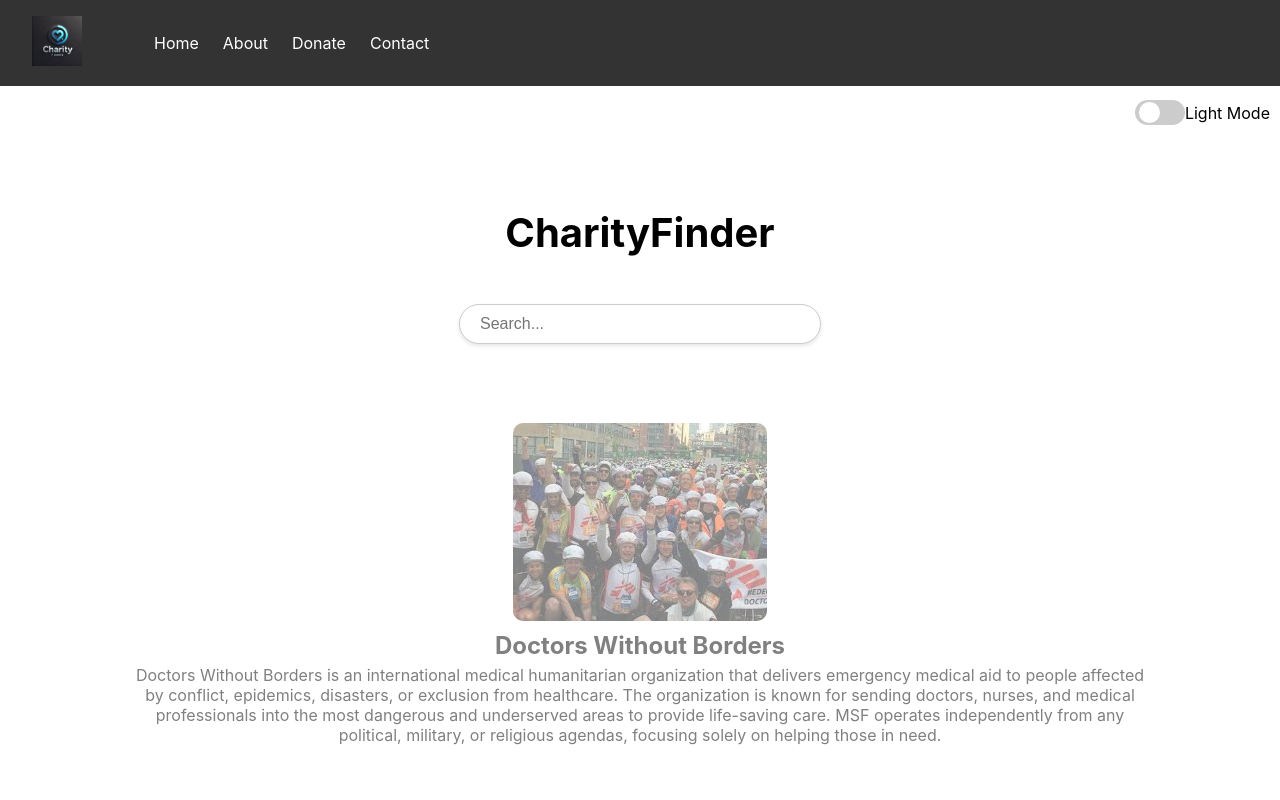
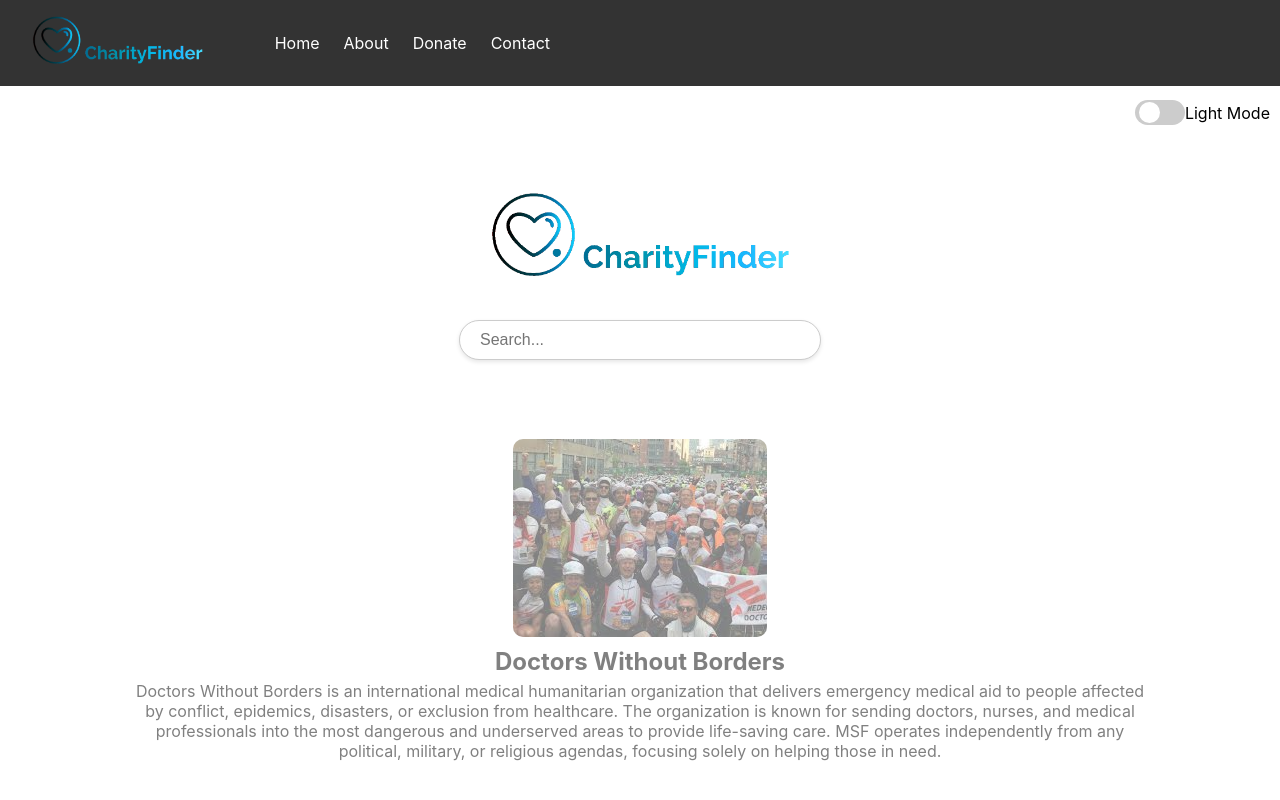
Before and after one commit to jorrtayl/CharityFinder, a React (Create React App) app in the folder charityfinder/: page / in a window 1280 px wide. Shown: the top 800 px of the page. Built offline with nearby package versions, Linux system fonts and the light colour scheme.

Commit message:
Changed logo, still uncertain.

```diff
--- a/charityfinder/src/frontend/components/Home.tsx
+++ b/charityfinder/src/frontend/components/Home.tsx
@@ -1,6 +1,7 @@
 // src/frontend/components/Home.tsx
 import React, { useState, useEffect } from 'react';
 import '../styles/Home.css';
+import logo from '../../images/CharityFinder(test).png';
 import redCross from '../../images/red_cross.png';
 import doctorsWithoutBorders from '../../images/doctors_without_borders.png';
 import worldWildlifeFund from '../../images/world_wildlife_fund.png';
@@ -59,8 +60,8 @@
                 <span>{isDarkMode ? 'Dark Mode' : 'Light Mode'}</span>
             </div>
 
-            {/* Title */}
-            <h1 className="charityfinder-title">CharityFinder</h1>
+             {/* Logo */}
+             <img src={logo} alt="CharityFinder Logo" className="charityfinder-logo" />
 
             {/* Search Bar */}
             <div className="search-container">
--- a/charityfinder/src/frontend/components/NavBar.tsx
+++ b/charityfinder/src/frontend/components/NavBar.tsx
@@ -1,7 +1,7 @@
 // src/frontend/components/NavBar.tsx
 import React from 'react';
 import '../styles/NavBar.css';
-import logo from '../../images/CharityFinder.png';
+import logo from '../../images/CharityFinder(test).png';
 import { Link } from 'react-router-dom';
 
 const NavBar: React.FC = () => {
--- a/charityfinder/src/frontend/styles/Home.css
+++ b/charityfinder/src/frontend/styles/Home.css
@@ -179,3 +179,11 @@
     opacity: 1;
     visibility: visible;
 }
+
+/* Logo Styling */
+.charityfinder-logo {
+    width: 300px; /* Adjust the size of the logo as needed */
+    height: auto;
+    margin: 20px 0; /* Add some space around the logo */
+    display: block;
+}
```
Also changed, not shown: charityfinder/src/images/CharityFinder(test).png (added).
